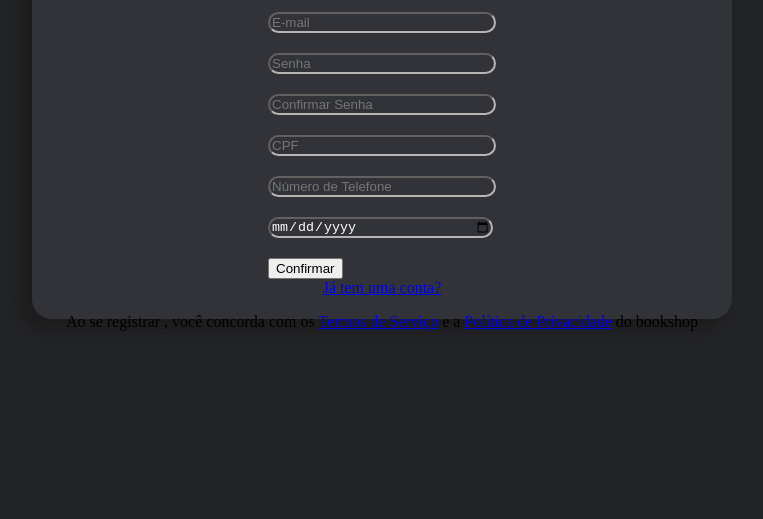
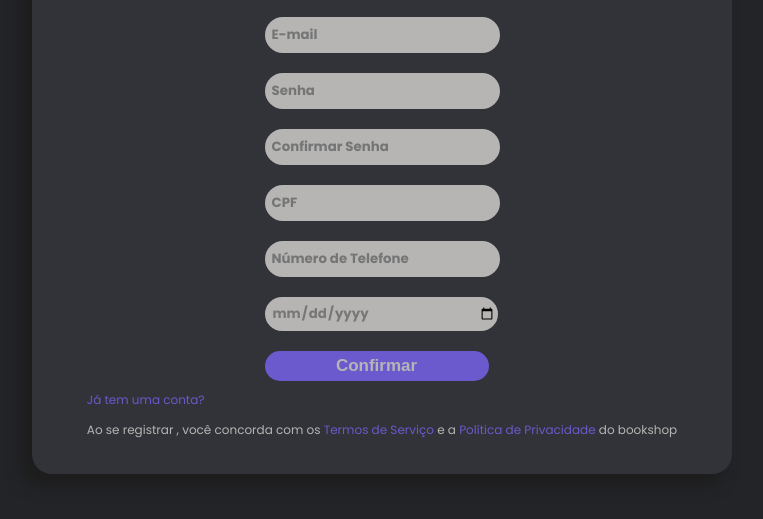
Before and after one commit to raphavits/bookshop, a plain HTML site: page registerScreen/registerScreen.html in a window 1280 px wide. Shown: the part 281-800 px from the top of the page, without its empty margins (258-1021 px from the left). Drawn offline with Linux system fonts and the light colour scheme.

Commit message:
atualizacao dia treze

```diff
--- a/registerBookScreen/style/style.css
+++ b/registerBookScreen/style/style.css
@@ -8,12 +8,11 @@ body{
 
 .titulo-principal{
     color: #6A5ACD;
-    display: flex;
     justify-content: center;
-    margin-top: 10px;
     font-family: "Poppins", sans-serif;
     font-size: 40px;
     white-space: nowrap;
+    margin-top: -80px;
 }
 
 .bloco2{
@@ -54,10 +53,6 @@ select {
     height: 24px;
 }
 
-.naosei {
-    margin-top: px;
-}
-
 .container{
     font-family: "Poppins", sans-serif;
     font-weight: 400;
@@ -67,7 +62,6 @@ select {
     height: 700px;
     margin: 30px;
     padding: 30px;
-    display: flex;
     justify-content: center;
     align-items: center;
     border-radius: 20px;
@@ -110,7 +104,7 @@ select {
     justify-content: center;
     align-items: center ;
     width: 234px;
-    height: 100px;
+    height: 85px;
     flex-direction: column;
 
 }
--- a/registerScreen/registerScreen.html
+++ b/registerScreen/registerScreen.html
@@ -1,5 +1,5 @@
 <!DOCTYPE html>
-<html lang="en">
+<html lang="pt-br">
 <head>
     <meta charset="UTF-8">
     <meta name="viewport" content="width=device-width, initial-scale=1.0">
@@ -8,6 +8,8 @@
 </head>
 <body>
     <div class="container">
+
+
             <h1 class="tituloprincipal">Crie uma conta</h1>
             <form action="">
                 <input type="text" placeholder="Nome de usuário">
@@ -19,11 +21,14 @@
                 <br><input type="date">
                 <br><button type="submit">Confirmar</button>
             </form>
+            <div class="termos">
                 <a href="#">Já tem uma conta?</a>
                 <p>Ao se registrar , você concorda com os
                     <a href="#">Termos de Serviço</a> e a
                     <a href="#">Política de Privacidade</a>
                     do bookshop</p>
             </div>
+
+    </div>
 </body>
 </html>
--- a/registerScreen/style/style.css
+++ b/registerScreen/style/style.css
@@ -1,3 +1,6 @@
+@import url('https://fonts.googleapis.com/css2?family=Poppins:ital,wght@0,100;0,200;0,300;0,400;0,500;0,600;0,700;0,800;0,900;1,100;1,200;1,300;1,400;1,500;1,600;1,700;1,800;1,900&display=swap');
+
+
 body {
     background-color: #232428;
 }
@@ -5,13 +8,13 @@ body {
 .container {
     background-color: #313338;
     width: 700px;
-    height: 400px;
+    height: 650px;
     position: absolute;
     top: 50%;
     left: 50%;
     transform: translate(-50%, -50%);
-    margin: 0%;
-    padding: 0%;
+    margin-top: 30px;
+    padding: auto;
     display: flex;
     justify-content: center;
     align-items: center ;
@@ -22,14 +25,50 @@ body {
 
 .tituloprincipal {
     color: #6A5ACD;
+    font-family: "Poppins", sans-serif;
+    font-size: 40px;
 }
 
 input {
-    background-color: transparent;
-    border-color: #b6b5b4;
+    background-color: #b6b5b4;
+    border-color: #000000;
     border-radius: 20px;
     margin-bottom: 20px;
     outline: none;
-    width: 220px;
-    color: #ffffff;
+    color: #787776;
+    border: 2px solid #b6b5b4;
+    font-family: "Poppins", sans-serif;
+    width: 224px;
+    height: 30px;
+    padding-left: 5px;
+    font-weight: bolder;
+
 }
+
+button {
+    background-color: #6A5ACD;
+    color: #b6b5b4;
+    border-radius: 20px;
+    border: none;
+    width: 224px;
+    height: 30px;
+    font-size: 17px;
+    font-weight: bolder;
+    cursor: pointer;
+}
+
+a {
+    color: #6A5ACD;
+    text-decoration: none;
+    font-family: "Poppins", sans-serif;
+}
+
+p {
+    color: #b6b5b4;
+    font-family: "Poppins", sans-serif;
+}
+
+.termos {
+    font-size: 12px;
+    margin-top: 10px;
+}
```
Also changed, not shown: index.html (+8 -6 lines), loginScreen/style/style.css (+7 -2 lines), registerBookScreen/registerBook.html (+2 -4 lines). Lines whose indentation alone changed are shown as unchanged.
